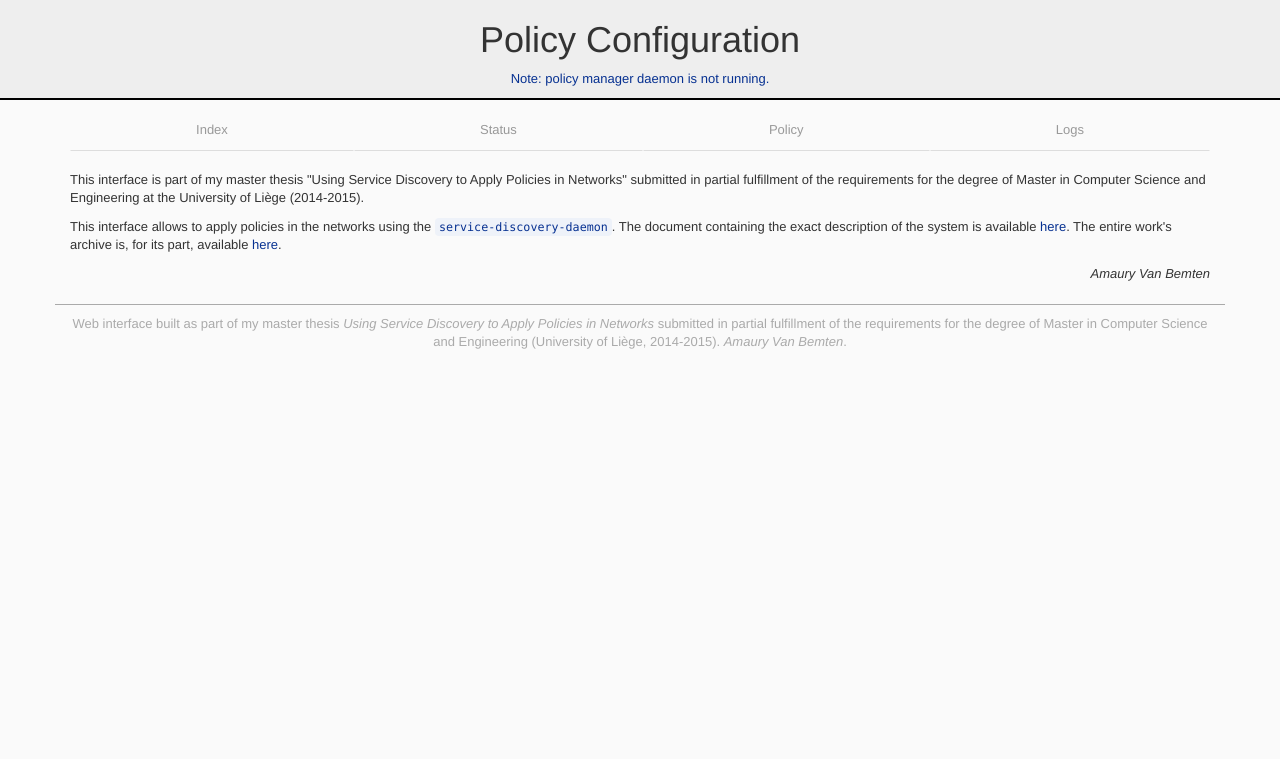
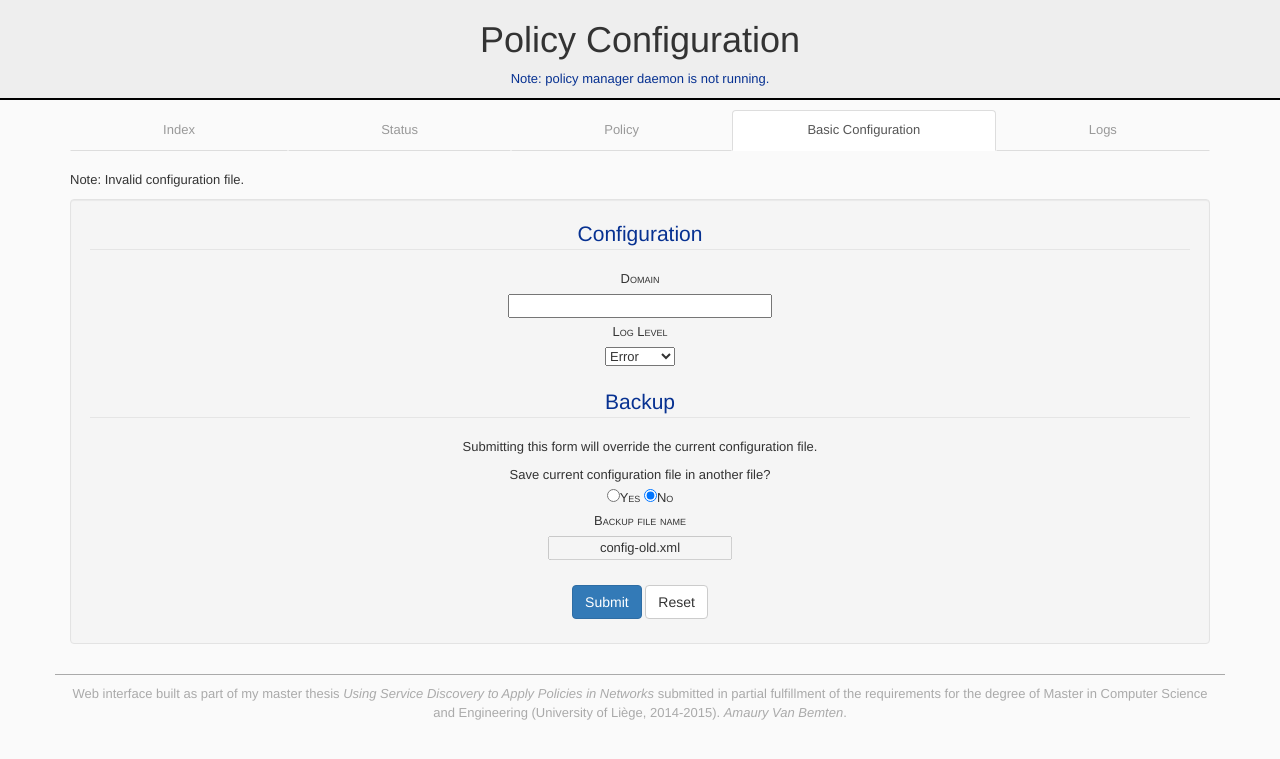
Before and after one commit to AmoVanB/master-thesis, a PHP site: page /index.php?page=basic-configuration in a window 1280 px wide. Shown: the top 759 px of the page. Run offline with PHP 8.4, Linux system fonts and the light colour scheme; data that the repository does not hold is empty.

Commit message:
Configuration (basic added and policy verified) of global app

```diff
--- /dev/null
+++ b/global/www/basic-configuration-form.php
@@ -0,0 +1,56 @@
+<?php
+  /* Getting current configuration. */
+  try
+  {
+    $dom = new DomDocument();
+    $dom->load('/etc/policy-manager/config.xml');
+    $log    = $dom->getElementsByTagName('log')->item(0);
+    $domain = $dom->getElementsByTagName('domain')->item(0);
+
+    if ($log == null || $domain == null)
+      throw new DOMException('Invalid configuration file.');
+
+    $loglevel = $log->getAttribute('level');
+    $domain   = $domain->getAttribute('name');
+  }
+  catch (Exception $e)
+  {
+    echo '<p>Note: '.$e->getMessage().'</p>';
+  }
+?>
+
+<form class="well" action="index.php?page=basic-configuration" method="POST">
+  <fieldset>
+  <legend>Configuration</legend>
+
+    <label for="domain">Domain</label><br />
+    <input type="text"     id="domain"  name="domain"  value="<?php echo $domain; ?>"  size="30" required /><br />
+
+    <label for="loglevel">Log Level</label><br />
+    <select id="loglevel" name="loglevel">
+      <option value="error"   <?php if ($loglevel == 'error')   echo 'selected'; ?>>Error</option>
+      <option value="warning" <?php if ($loglevel == 'warning') echo 'selected'; ?>>Warning</option>
+      <option value="info"    <?php if ($loglevel == 'info')    echo 'selected'; ?>>Info</option>
+      <option value="debug"   <?php if ($loglevel == 'debug')   echo 'selected'; ?>>Debug</option>
+    </select><br />
+
+  </fieldset>
+
+  <fieldset>
+  <legend>Backup</legend>
+
+    <p>Submitting this form will override the current configuration file.</p>
+
+    Save current configuration file in another file?<br />
+    <input type="radio" name="save" id="yes" value="yes" onclick="backup.disabled=false"        /><label for="yes"> Yes </label>
+    <input type="radio" name="save" id="no"  value="no"  onclick="backup.disabled=true" checked /><label for="no" > No </label>
+    <br />
+    <label for="backup">Backup file name</label><br />
+    <input type="text" id="backup" name="backup" value="config-old.xml" required disabled />
+    <br />
+  </fieldset>
+
+  <input type="submit" value="Submit" class="btn btn-primary"  />
+  <input type="reset" value="Reset"   class="btn btn-default" />
+
+</form>
--- /dev/null
+++ b/global/www/basic-configuration.php
@@ -0,0 +1,14 @@
+<?php
+
+  if (isset($_POST['loglevel']) && isset($_POST['domain']) && isset($_POST['save']) && ($_POST['save'] == "no" || isset($_POST['backup'])))
+  {
+    // If the form has been entirely submitted, we call the recipient script.
+    include 'basic-configuration-result.php';
+  }
+  else
+  {
+    // Otherwise we show the form.
+    include 'basic-configuration-form.php';
+  }
+
+?>
--- a/global/www/index.php
+++ b/global/www/index.php
@@ -31,7 +31,9 @@
         <?php
           // Advertise user if daemon is not running.
           if (!file_exists("/var/run/policy-manager/pid"))
+          {
             echo '<p>Note: policy manager daemon is not running.</p>';
+          }
           else
           {
             // Advertise user if config file has been changed.
@@ -71,6 +73,12 @@
             <a href="index.php?page=policy">Policy</a>
           </li>
           <li role="presentation"<?php
+                if (isset($_GET['page']) && $_GET['page'] == 'basic-configuration')
+                  echo ' class="active"';
+              ?>>
+            <a href="index.php?page=basic-configuration">Basic Configuration</a>
+          </li>
+          <li role="presentation"<?php
                 if (isset($_GET['page']) && $_GET['page'] == 'logs')
                   echo ' class="active"';
               ?>>
@@ -94,6 +102,7 @@
             case 'status':
             case 'logs':
             case 'welcome':
+            case 'basic-configuration':
               include $_GET['page'].'.php';
             break;
 
--- a/global/www/policy-form.php
+++ b/global/www/policy-form.php
@@ -225,7 +225,7 @@
           {
             echo '<tr id="rule-'.$i.'">';
             echo '  <td><input type="text" name="src-address-'.$i.'" value="'.$rules->item($i-1)->getAttribute("src-address").'" required ></td>';
-            echo '  <td><input type="number" value="'.$rules->item($i-1)->getAttribute("src-mask").'" name="quantity" min="0" max="128" required></td>';
+            echo '  <td><input type="number" value="'.$rules->item($i-1)->getAttribute("src-mask").'" name="src-mask-'.$i.'" min="0" max="128" required></td>';
             echo '  <td><input type="text" name="name-'.$i.'"    value="'.$rules->item($i-1)->getAttribute("name").'"           required /></td>';
             echo '  <td><input type="text" name="type-'.$i.'"    value="'.$rules->item($i-1)->getAttribute("type").'"           required /></td>';
             echo '  <td><input type="text" name="router-'.$i.'"    value="'.$rules->item($i-1)->getAttribute("router").'" list="routers"        required /></td>';
```
Also changed, not shown: global/www/basic-configuration-result.php (added, +52 -0 lines).
